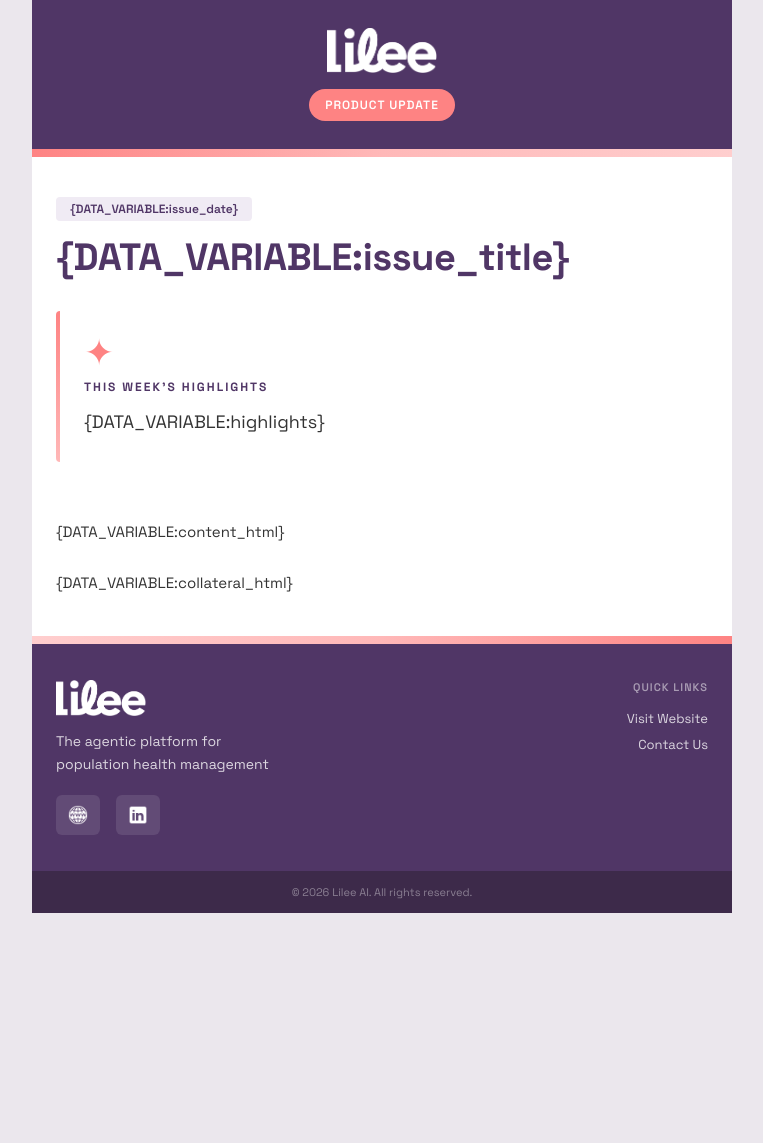
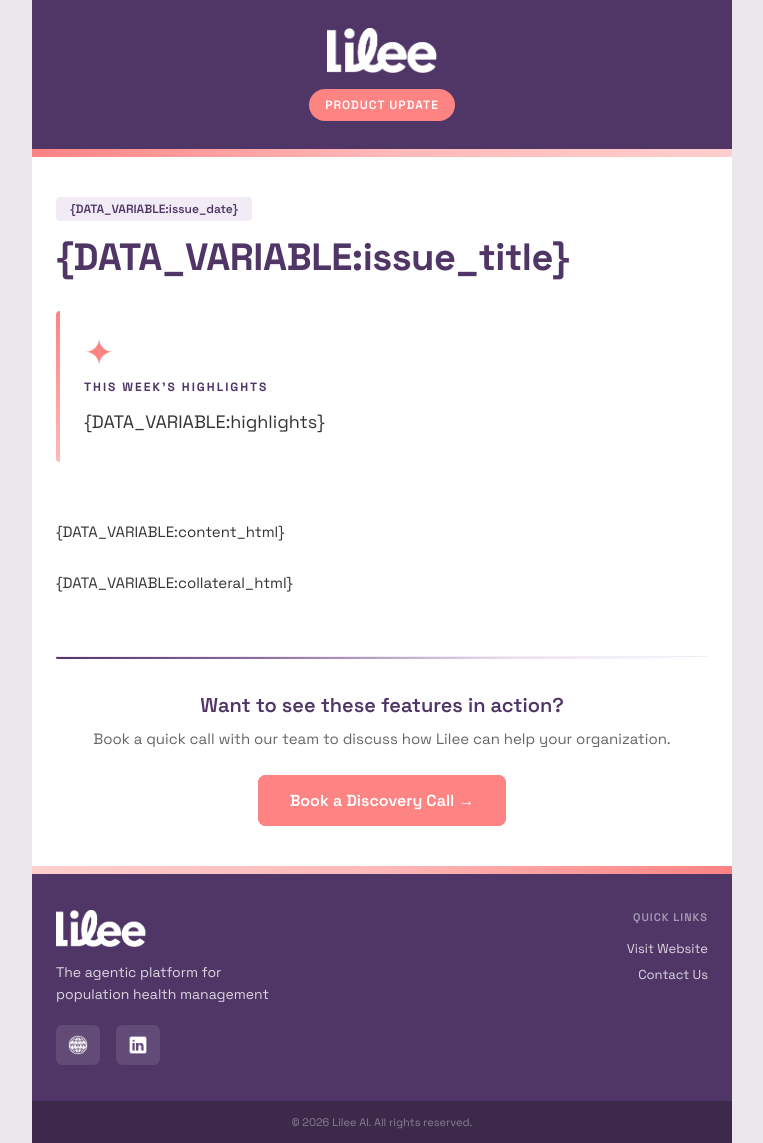
Before and after one commit to Helios-Software-Group/Lilee-Newsletter-Agent, a website: page email-template/index.html in a window 1280 px wide. Shown: the whole page, without its empty margins (258-1021 px from the left). Before the commit the page ends 913 px from the top, so only its background shows below. Drawn offline with Linux system fonts and the light colour scheme.

Commit message:
Add Calendly CTA to emails and draft generation
- Added CTA button section before footer in email template
- Links to https://calendly.com/lilee-ai/discovery-call-lilee-ai
- Updated draft prompt to always include booking CTA in "One Ask"
- Regenerated ZIP template for Loops upload

```diff
--- a/email-template/index.html
+++ b/email-template/index.html
@@ -589,6 +589,54 @@
     </div>
     <!--[if mso | IE]></td></tr></table><![endif]-->
 
+    <!-- CTA Section - Book a Call -->
+    <!--[if mso | IE]><table align="center" border="0" cellpadding="0" cellspacing="0" class="" role="presentation" style="width:700px;" width="700" bgcolor="#ffffff" ><tr><td style="line-height:0px;font-size:0px;mso-line-height-rule:exactly;"><![endif]-->
+    <div style="background:#ffffff;background-color:#ffffff;margin:0px auto;max-width:700px;">
+      <table align="center" border="0" cellpadding="0" cellspacing="0" role="presentation" style="background:#ffffff;background-color:#ffffff;width:100%;">
+        <tbody>
+          <tr>
+            <td style="direction:ltr;font-size:0px;padding:20px 24px 40px 24px;text-align:center;">
+              <div style="font-size:0px;text-align:left;direction:ltr;display:inline-block;vertical-align:top;width:100%;">
+                <table border="0" cellpadding="0" cellspacing="0" role="presentation" style="vertical-align:top;" width="100%">
+                  <tbody>
+                    <tr>
+                      <td style="padding:0 0 32px 0;">
+                        <hr style="border:none;border-top:1px solid #f0ebf4;margin:0;">
+                      </td>
+                    </tr>
+                    <tr>
+                      <td align="center" style="font-size:0px;padding:0 0 8px 0;word-break:break-word;">
+                        <div style="font-family:'Space Grotesk', 'Helvetica Neue', Arial, sans-serif;font-size:20px;font-weight:600;line-height:1.4;text-align:center;color:#503666;">Want to see these features in action?</div>
+                      </td>
+                    </tr>
+                    <tr>
+                      <td align="center" style="font-size:0px;padding:0 0 24px 0;word-break:break-word;">
+                        <div style="font-family:'Space Grotesk', 'Helvetica Neue', Arial, sans-serif;font-size:15px;line-height:1.6;text-align:center;color:#666666;">Book a quick call with our team to discuss how Lilee can help your organization.</div>
+                      </td>
+                    </tr>
+                    <tr>
+                      <td align="center" style="font-size:0px;padding:0;word-break:break-word;">
+                        <table border="0" cellpadding="0" cellspacing="0" role="presentation" style="border-collapse:separate;line-height:100%;">
+                          <tbody>
+                            <tr>
+                              <td align="center" bgcolor="#FE8383" role="presentation" style="border:none;border-radius:8px;cursor:auto;mso-padding-alt:16px 32px;background:#FE8383;">
+                                <a href="https://calendly.com/lilee-ai/discovery-call-lilee-ai" rel="noopener" style="display:inline-block;background:#FE8383;color:#ffffff;font-family:'Space Grotesk', 'Helvetica Neue', Arial, sans-serif;font-size:16px;font-weight:600;line-height:120%;margin:0;text-decoration:none;text-transform:none;padding:16px 32px;mso-padding-alt:0px;border-radius:8px;" target="_blank">Book a Discovery Call →</a>
+                              </td>
+                            </tr>
+                          </tbody>
+                        </table>
+                      </td>
+                    </tr>
+                  </tbody>
+                </table>
+              </div>
+            </td>
+          </tr>
+        </tbody>
+      </table>
+    </div>
+    <!--[if mso | IE]></td></tr></table><![endif]-->
+
     <!-- Footer - Top Accent Bar (Coral Gradient) -->
     <!--[if mso | IE]><table align="center" border="0" cellpadding="0" cellspacing="0" class="" role="presentation" style="width:700px;" width="700" ><tr><td style="line-height:0px;font-size:0px;mso-line-height-rule:exactly;"><![endif]-->
     <div style="background:linear-gradient(90deg, #FFCECE 0%, #FFB8B8 50%, #FE8383 100%);margin:0px auto;max-width:700px;height:8px;">
--- a/src/draft-newsletter.ts
+++ b/src/draft-newsletter.ts
@@ -292,7 +292,9 @@
 5. Use payer language: TAT, LCD/NCD criteria, medical necessity, audit-ready, reviewer confidence
 6. Include a Roadmap section with regulatory alignment
 7. Include Customer Feedback section with quotes from meetings
-8. End with a specific "One Ask"
+8. ALWAYS end with a "One Ask" section that includes a CTA to book a discovery call: https://calendly.com/lilee-ai/discovery-call-lilee-ai
+   - Frame the ask around the main feature (e.g., "Want to see Ellie in action? Book a quick call with our team.")
+   - The CTA button is already in the email template, but the "One Ask" section should introduce it with context
 
 **TITLE GUIDELINES (CRITICAL):**
 - DO NOT use "Lilee Product Update — [date]" - the date is already shown separately
```
Also changed, not shown: 2 other files.
